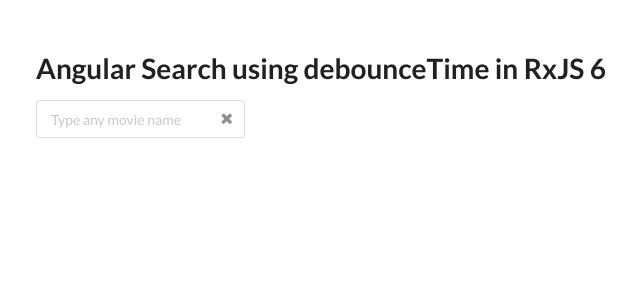
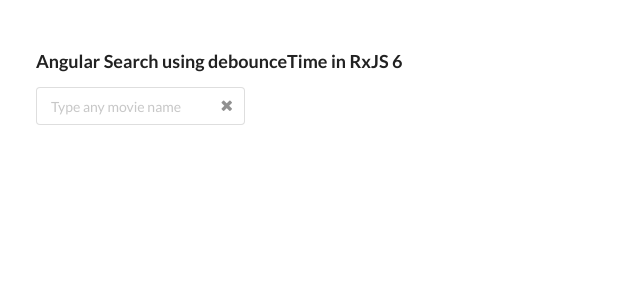
Before and after one commit to nelsW70/rxjs-movie-search, an Angular app: page / in a window 1280 px wide. Shown: the top 300 px of the page, without its empty margins (14-654 px from the left). Built offline with nearby package versions, Linux system fonts and the light colour scheme.

Commit message:
remove: date text

```diff
--- a/src/app/app.component.html
+++ b/src/app/app.component.html
@@ -1,5 +1,5 @@
 <div class="container">
-  <h1>Angular Search using debounceTime in RxJS 6</h1>
+  <h3>Angular Search using debounceTime in RxJS 6</h3>
   <div class="ui icon input">
     <input type="text" #movieSearchInput placeholder="Type any movie name" />
     <i class="search link icon close" (click)="clearSearch()"></i>
@@ -30,7 +30,7 @@
           </ng-container>
           <div class="content">
             <div class="header">{{ movie.Title }}</div>
-            <div class="description">Year: {{ movie.Year }}</div>
+            <div class="description">{{ movie.Year }}</div>
           </div>
         </div>
       </div>
--- a/src/app/app.component.scss
+++ b/src/app/app.component.scss
@@ -5,6 +5,9 @@
     &.cards,
     &.negative {
       margin-top: 1rem;
+      &.message {
+        width: fit-content;
+      }
     }
   }
 }
```
